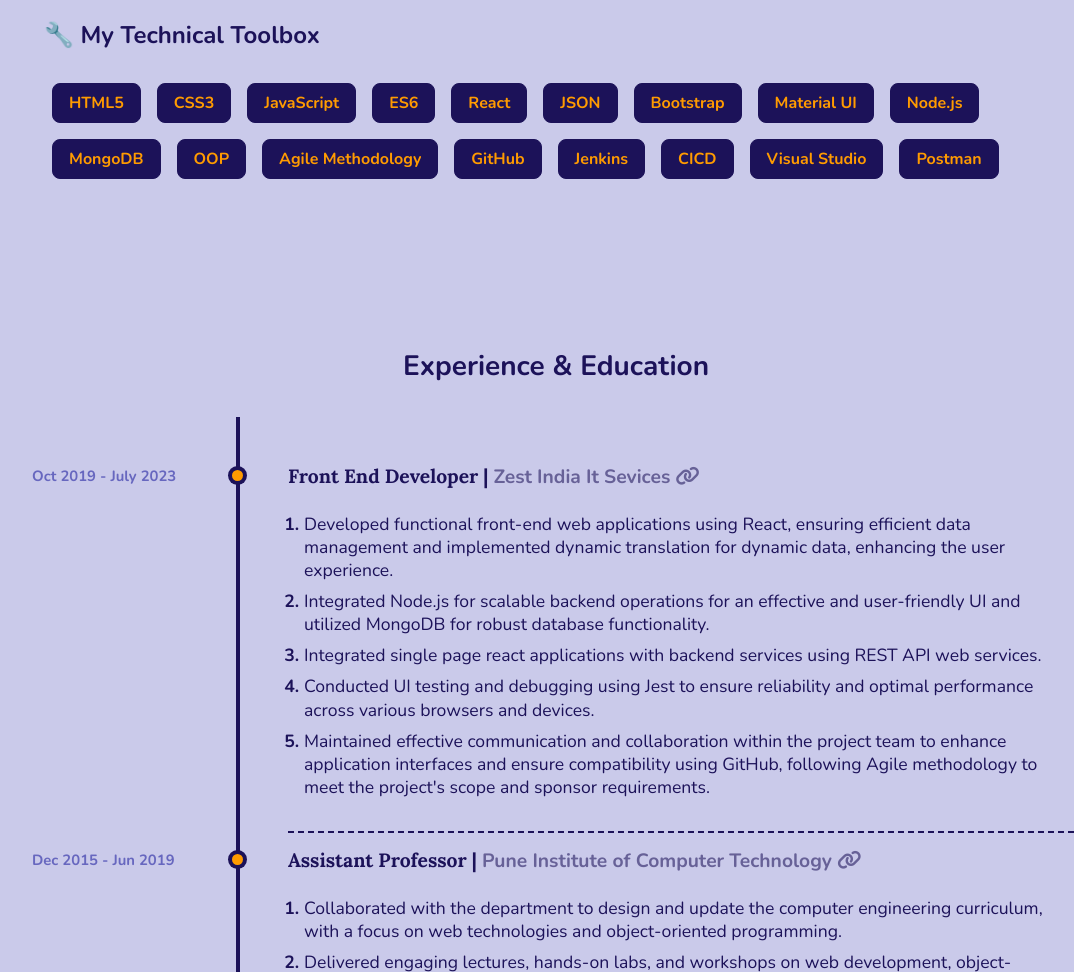
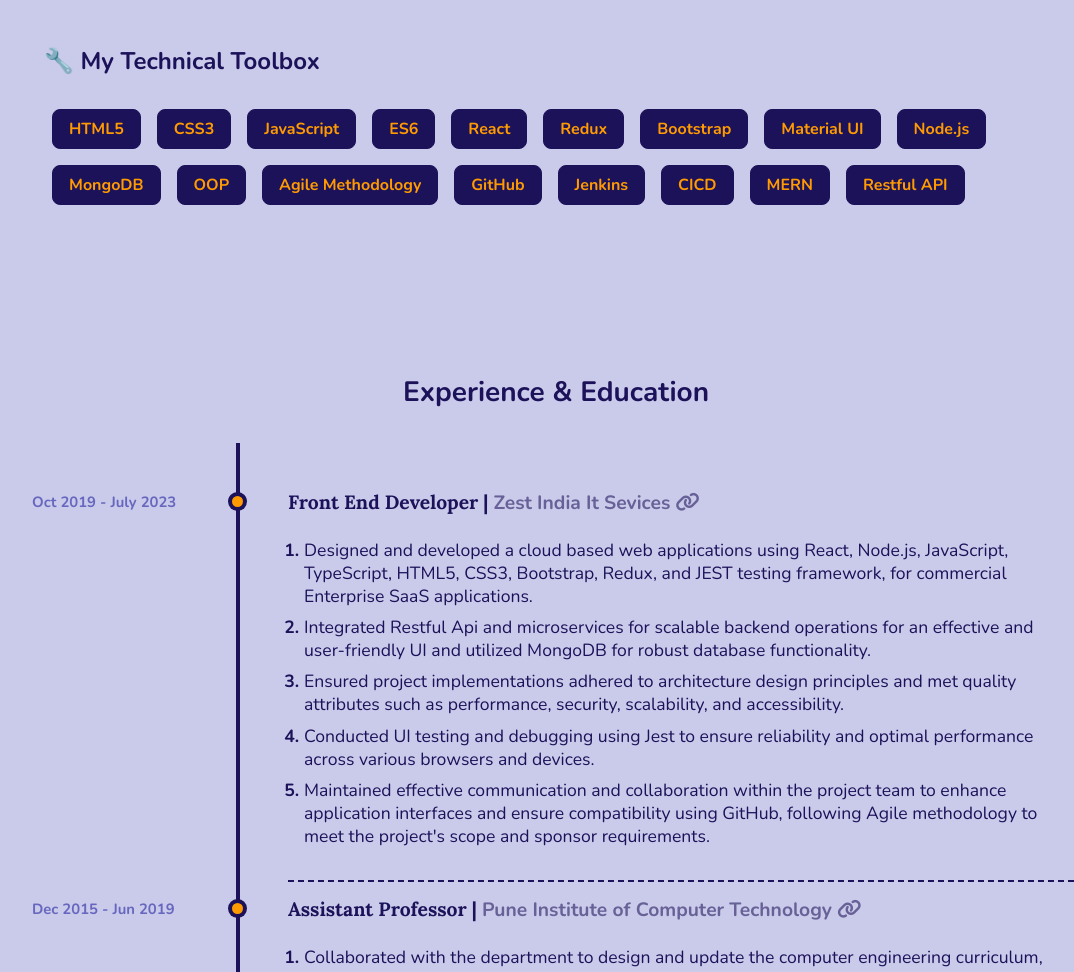
Before and after one commit to madhurirathi611/MyPortfolio, a plain HTML site: page index.html in a window 1280 px wide. Shown: the part 1535-2507 px from the top of the page, without its empty margins (84-1158 px from the left). Drawn offline with nearby package versions, Linux system fonts and the light colour scheme; files whose address does not match are found by name.

Commit message:
Update index.html for updating experience

```diff
--- a/index.html
+++ b/index.html
@@ -35,8 +35,8 @@
   <main>
     <section class="home-section" id="home">
       <h1>👋 Hey, I'm Madhuri Mall Rathi</h1>
-      <h2>I'm an enthusiastic Front-End Developer in the exciting world of web development.</h2>
-        <h2>My passion lies in crafting dynamic user interfaces using HTML5, CSS3, JavaScript, Bootstrap and ReactJS.</h2>
+      <h2>I'm a passionate Full Stack Web Developer with 6 years of experience in the exciting world of web development.</h2>
+        <h2> My expertise lies in creating dynamic user interfaces using React and implementing efficient backend operations using NodeJS.</h2>
       <img src="Image/coder_girl.png" alt="image of q women developer">
     </section>
     <h2 id="about">About me</h2>
@@ -44,7 +44,7 @@
       <div class="about-container">
         <div>
           <h3>Who I am?</h3>
-          <p>I am a passionate<strong> Front End Developer</strong> with a ability for crafting dynamic, responsive, and user-centric web UI applications using modern frameworks.
+          <p>I am a passionate<strong> Full Stack Developer</strong> with a ability for crafting dynamic, responsive, and user-centric web UI applications using modern frameworks.
             <strong><a href="https://github.com/madhurirathi611">Github</a></strong>.
           </p>
           <p>💻 I'm all about creating responsive, user-friendly web applications that perform seamlessly across diverse browsers.
@@ -64,7 +64,7 @@
             <span class="skill-element">JavaScript</span>
             <span class="skill-element">ES6</span>
             <span class="skill-element">React</span>
-            <span class="skill-element">JSON</span>
+            <span class="skill-element">Redux</span>
             <span class="skill-element">Bootstrap</span>
             <span class="skill-element">Material UI</span>
             <span class="skill-element">Node.js</span>
@@ -74,8 +74,8 @@
             <span class="skill-element">GitHub</span>
             <span class="skill-element">Jenkins</span>
             <span class="skill-element">CICD</span>
-            <span class="skill-element">Visual Studio</span>
-            <span class="skill-element">Postman</span>
+            <span class="skill-element">MERN</span>
+            <span class="skill-element">Restful API</span>
           </div>
         </div>
       </div>
@@ -89,11 +89,10 @@
                   class="fa-solid fa-link"></i></a></h3>
             <div class="project">
               <ul>
-                <li>Developed functional front-end web applications using React, ensuring efficient data management and
-implemented dynamic translation for dynamic data, enhancing the user experience.</li>
-                <li>Integrated Node.js for scalable backend operations for an effective and user-friendly UI and utilized
+                <li>Designed and developed a cloud based web applications using React, Node.js, JavaScript, TypeScript, HTML5, CSS3, Bootstrap, Redux, and JEST testing framework, for commercial Enterprise SaaS applications.</li>
+                <li>Integrated Restful Api and microservices for scalable backend operations for an effective and user-friendly UI and utilized
 MongoDB for robust database functionality.</li>
-                <li>Integrated single page react applications with backend services using REST API web services.</li>
+                <li>Ensured project implementations adhered to architecture design principles and met quality attributes such as performance, security, scalability, and accessibility.</li>
                 <li>Conducted UI testing and debugging using Jest to ensure reliability and optimal performance
 across various browsers and devices.
                 </li>
```
